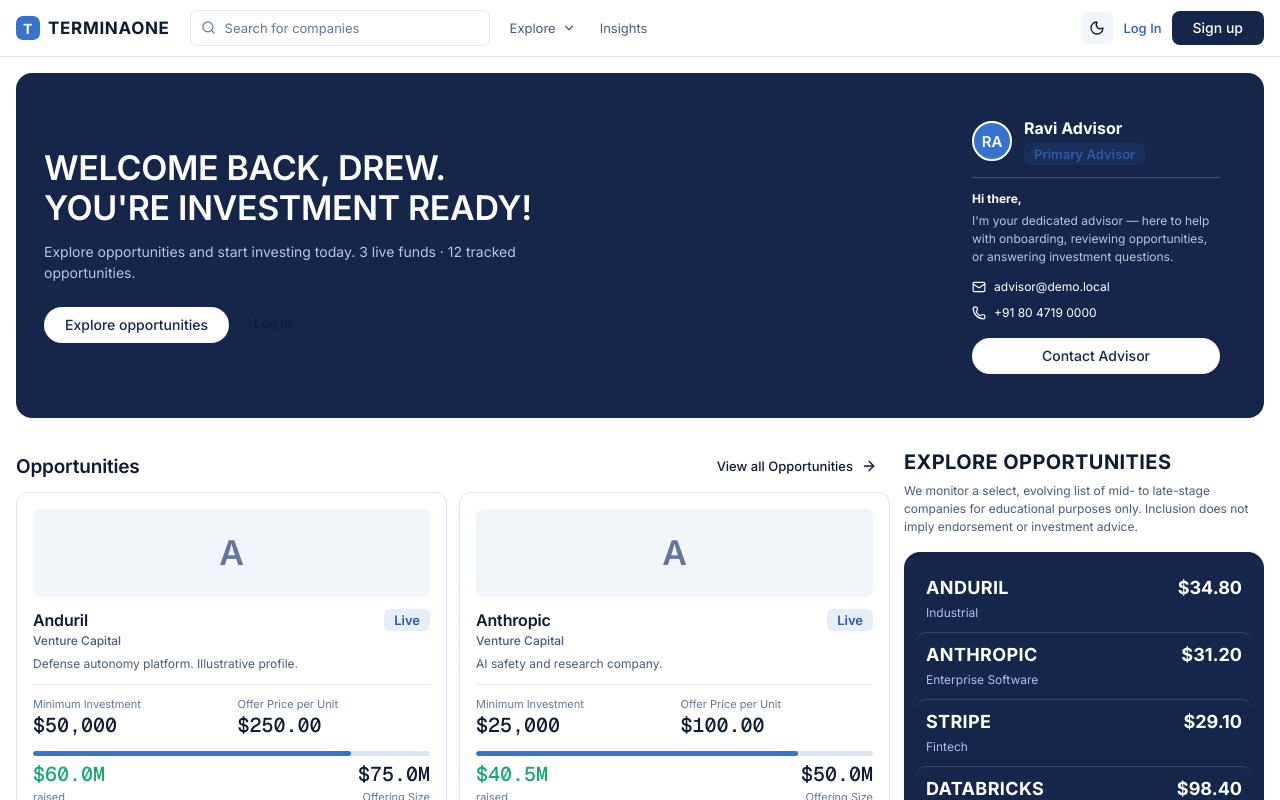
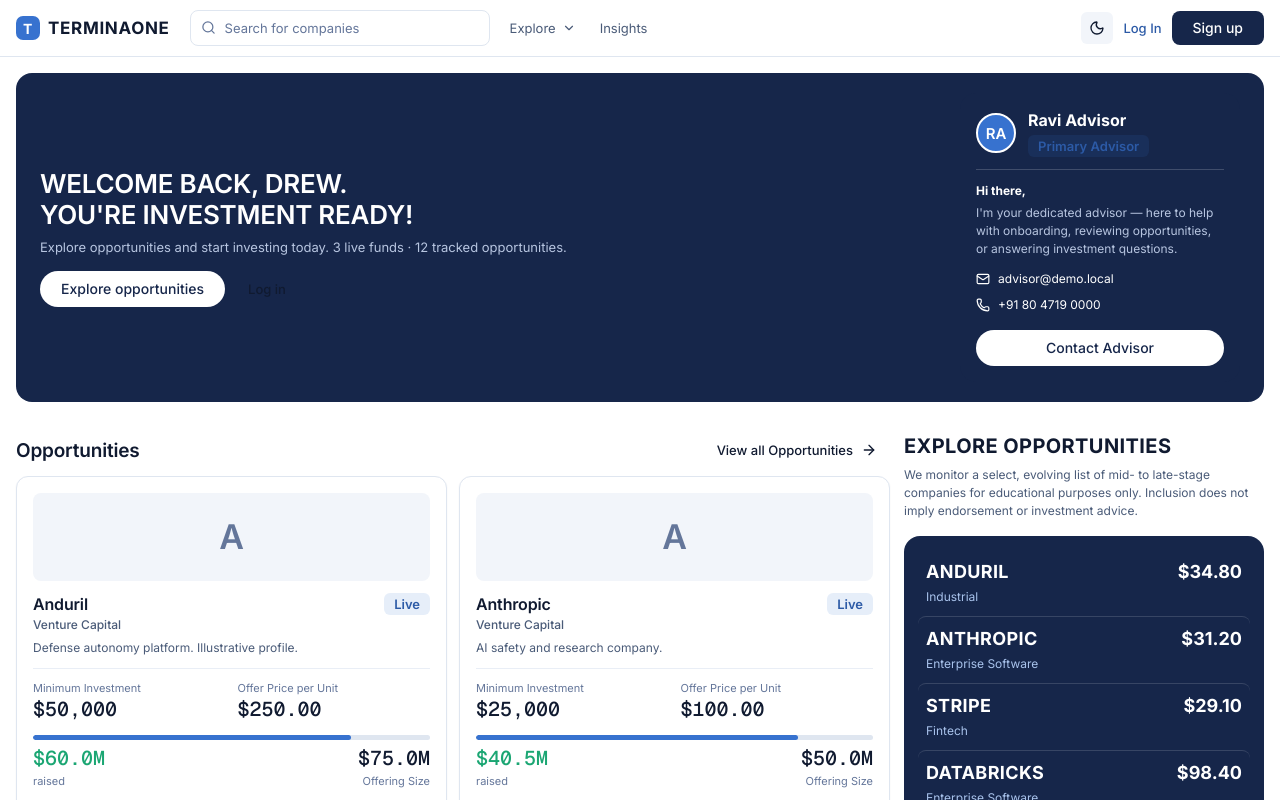
Before and after one commit to ujwalrk-fsit/terminaone-fsit-demo, a React (Vite) app: page / in a window 1280 px wide. Shown: the top 800 px of the page. Built offline with nearby package versions, Linux system fonts and the light colour scheme.

Commit message:
style: compact hero banner (tighter padding, smaller display, slimmer CTAs)

```diff
--- a/src/index.css
+++ b/src/index.css
@@ -196,10 +196,10 @@
 .up { color: var(--success-text); } .down { color: var(--negative); }
 
 /* ---- hero (flat deep navy) ---- */
-.hero { position: relative; min-height: 220px; padding: 28px; border-radius: 16px; overflow: hidden; background: var(--hero-bg); }
-.hero h1 { font: 600 clamp(24px, 2.8vw, 34px)/1.15 var(--font-display); letter-spacing: -0.01em; color: #fff; max-width: 560px; margin: 0; text-transform: uppercase; }
-.hero p.sub { font: 400 14px/21px var(--font-body); color: #b7c5e0; margin-top: 14px; max-width: 520px; }
-.hero .badge-row { margin-bottom: 12px; }
+.hero { position: relative; padding: 20px 24px; border-radius: 16px; overflow: hidden; background: var(--hero-bg); }
+.hero h1 { font: 600 clamp(20px, 2.2vw, 26px)/1.2 var(--font-display); letter-spacing: -0.01em; color: #fff; max-width: 640px; margin: 0; text-transform: uppercase; }
+.hero p.sub { font: 400 13px/19px var(--font-body); color: #b7c5e0; margin-top: 8px; max-width: 560px; }
+.hero .badge-row { margin-bottom: 8px; }
 
 /* ---- advisor (flat navy) ---- */
 .advisor { width: 280px; padding: 16px; border-radius: 16px; background: var(--surface-brand-2); color: #fff; }
--- a/src/pages/Home.tsx
+++ b/src/pages/Home.tsx
@@ -94,9 +94,9 @@
           <div>
             <h1>Welcome back, {first}.<br />You&apos;re investment ready!</h1>
             <p className="sub">Explore opportunities and start investing today. {liveCount} live funds · {opportunities.length} tracked opportunities.</p>
-            <div style={{ display: 'flex', gap: 12, marginTop: 24, flexWrap: 'wrap' }}>
-              <Link to="/opportunities" className="btn btn-inverse">Explore opportunities</Link>
-              {!auth.user && <Link to="/auth/login" className="btn btn-ghost">Log in</Link>}
+            <div style={{ display: 'flex', gap: 10, marginTop: 14, flexWrap: 'wrap' }}>
+              <Link to="/opportunities" className="btn btn-inverse" style={{ height: 36 }}>Explore opportunities</Link>
+              {!auth.user && <Link to="/auth/login" className="btn btn-ghost" style={{ height: 36 }}>Log in</Link>}
             </div>
           </div>
           <div className="hide-lg"><AdvisorCard adv={adv} /></div>
```
